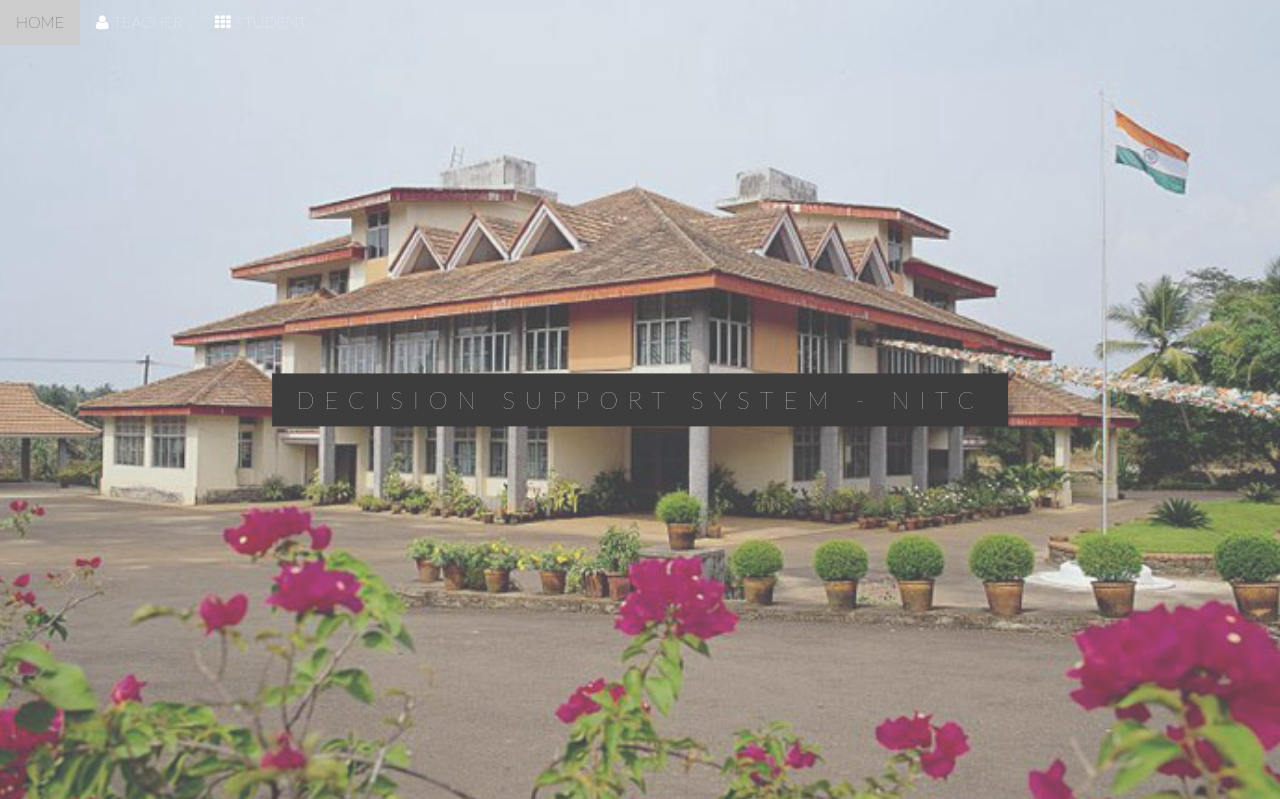
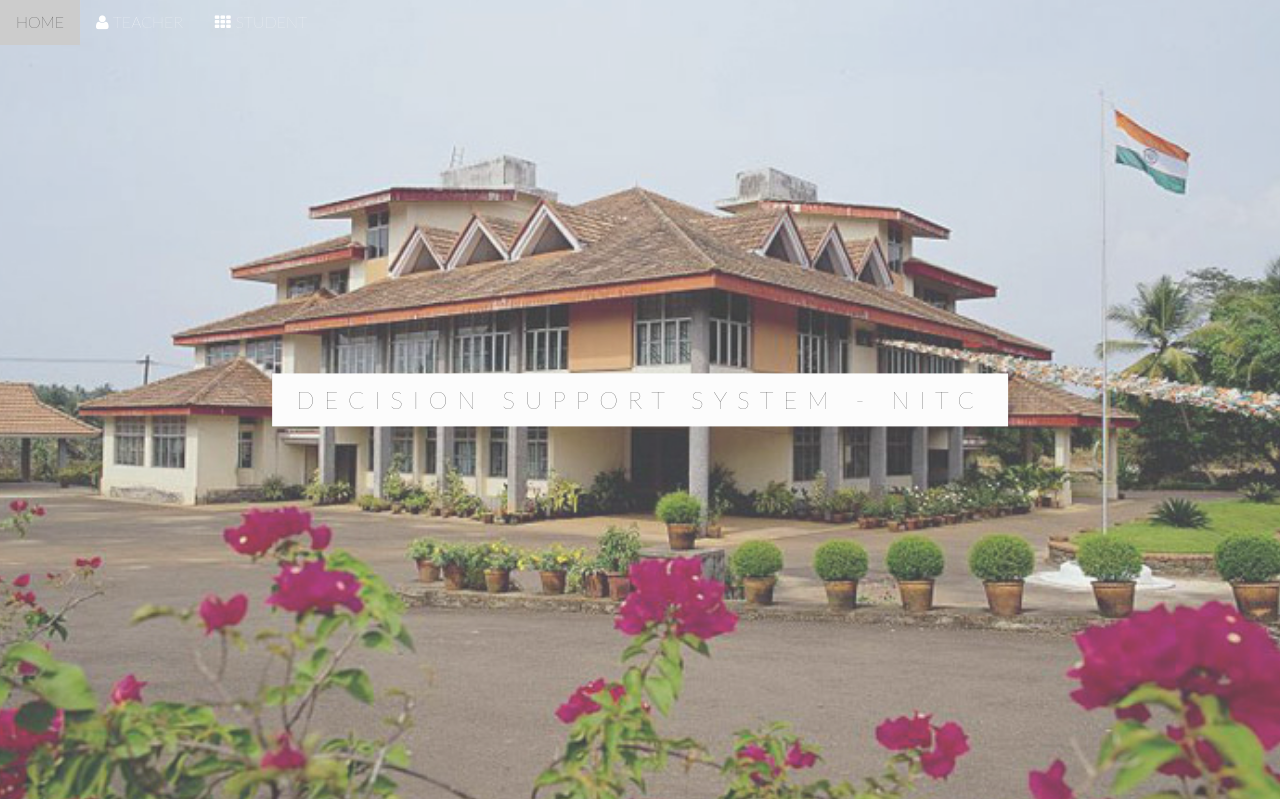
Before and after one commit to mattyco/DBMS-PROJECT, a PHP site: page / in a window 1280 px wide. Shown: the top 799 px of the page. Run offline with PHP 8.4, Linux system fonts and the light colour scheme; some libraries are stand-ins or nearby versions.

Commit message:
index.php update

```diff
--- a/index.php
+++ b/index.php
@@ -9,6 +9,8 @@
 <link rel="stylesheet" href="css/lat.css">
 <link rel="stylesheet" href="css/font.css">
 <link rel="stylesheet" href="assets/css/main.css" />
+<link rel="stylesheet" href="assets/css/font-awesome.min.css" />
+
 <style>
 body,h1,h2,h3,h4,h5,h6 {font-family: "Lato", sans-serif;}
 body, html {
@@ -70,14 +72,14 @@
     <a class="w3-bar-item w3-button w3-hover-black w3-hide-medium w3-hide-large w3-right" href="javascript:void(0);" onclick="toggleFunction()" title="Toggle Navigation Menu">
       <i class="fa fa-bars"></i>
     </a>
-    <a href="index.php" class="w3-bar-item w3-button">HOME</a>
+    <a href="index.php" class="w3-bar-item w3-button w3-blue">HOME</a>
     <a href="php/teacher.php" class="w3-bar-item w3-button w3-hide-small"><i class="fa fa-user"></i> TEACHER</a>
     <a href="php/student.php" class="w3-bar-item w3-button w3-hide-small"><i class="fa fa-th"></i> STUDENT</a>
   </div>
 
   <!-- Navbar on small screens -->
-  <div id="navDemo" class="w3-bar-block w3-white w3-hide w3-hide-large w3-hide-medium">
-    <a href="index.php" class="w3-bar-item w3-button" onclick="toggleFunction()">HOME</a>
+  <div id="navDemo" class="w3-bar-block w3-black w3-hide w3-hide-large w3-hide-medium">
+    <a href="index.php" class="w3-bar-item w3-button w3-blue" onclick="toggleFunction()">HOME</a>
     <a href="php/teacher.php" class="w3-bar-item w3-button" onclick="toggleFunction()">TEACHER</a>
     <a href="php/student.php" class="w3-bar-item w3-button" onclick="toggleFunction()">STUDENT</a>
   </div>
@@ -86,7 +88,7 @@
 <!-- First Parallax Image with Logo Text -->
 <div class="bgimg-1 w3-display-container w3-opacity-min" id="home">
   <div class="w3-display-middle" style="white-space:nowrap;">
-    <span class="w3-center w3-padding-large w3-black w3-xlarge w3-wide w3-animate-opacity">DECISION <span class="w3-hide-small">SUPPORT</span> SYSTEM - NITC</span>
+    <span class="w3-center w3-padding-large w3-white w3-xlarge w3-wide w3-animate-opacity">DECISION <span class="w3-hide-small w3-mobile">SUPPORT</span> SYSTEM - NITC</span>
   </div>
 </div>
 
@@ -251,9 +253,9 @@
 function myFunction() {
     var navbar = document.getElementById("myNavbar");
     if (document.body.scrollTop > 100 || document.documentElement.scrollTop > 100) {
-        navbar.className = "w3-bar" + " w3-card" + " w3-animate-top" + " w3-white";
+        navbar.className = "w3-bar" + " w3-card" + " w3-animate-top" + " w3-black";
     } else {
-        navbar.className = navbar.className.replace(" w3-card w3-animate-top w3-white", "");
+        navbar.className = navbar.className.replace(" w3-card w3-animate-top w3-black", "");
     }
 }
 
```
